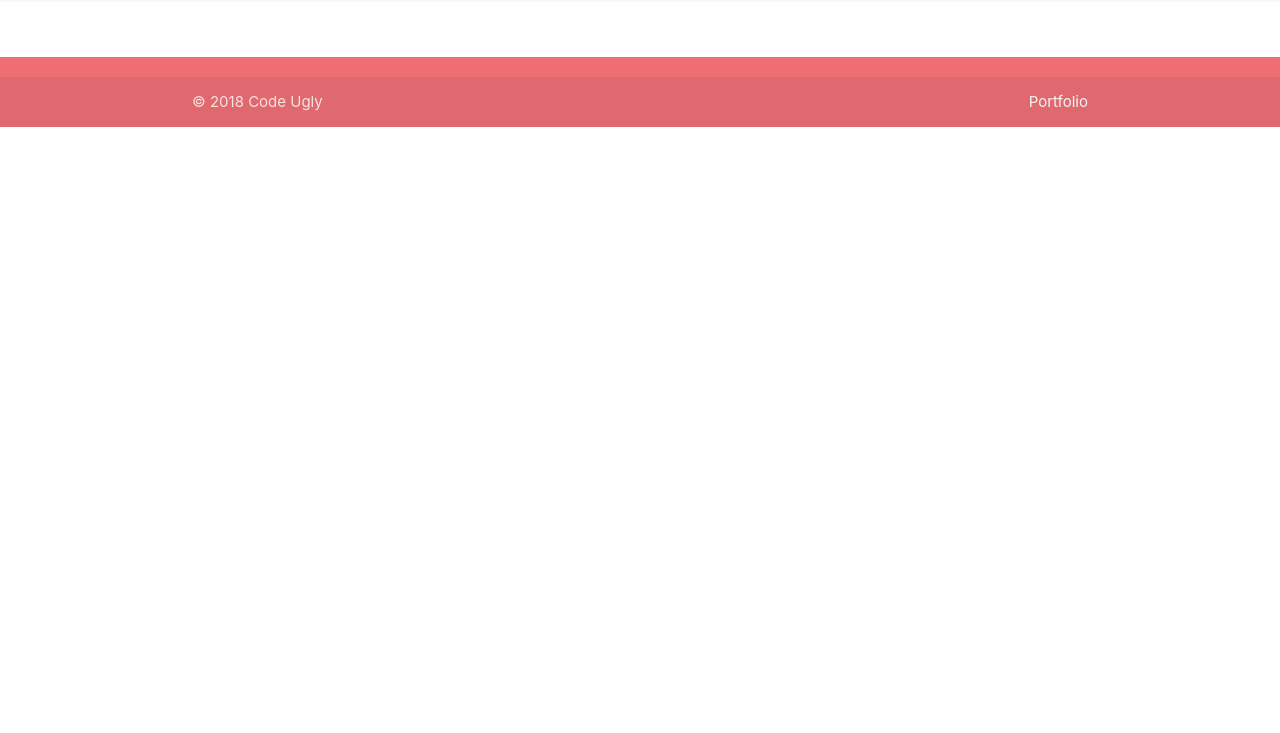
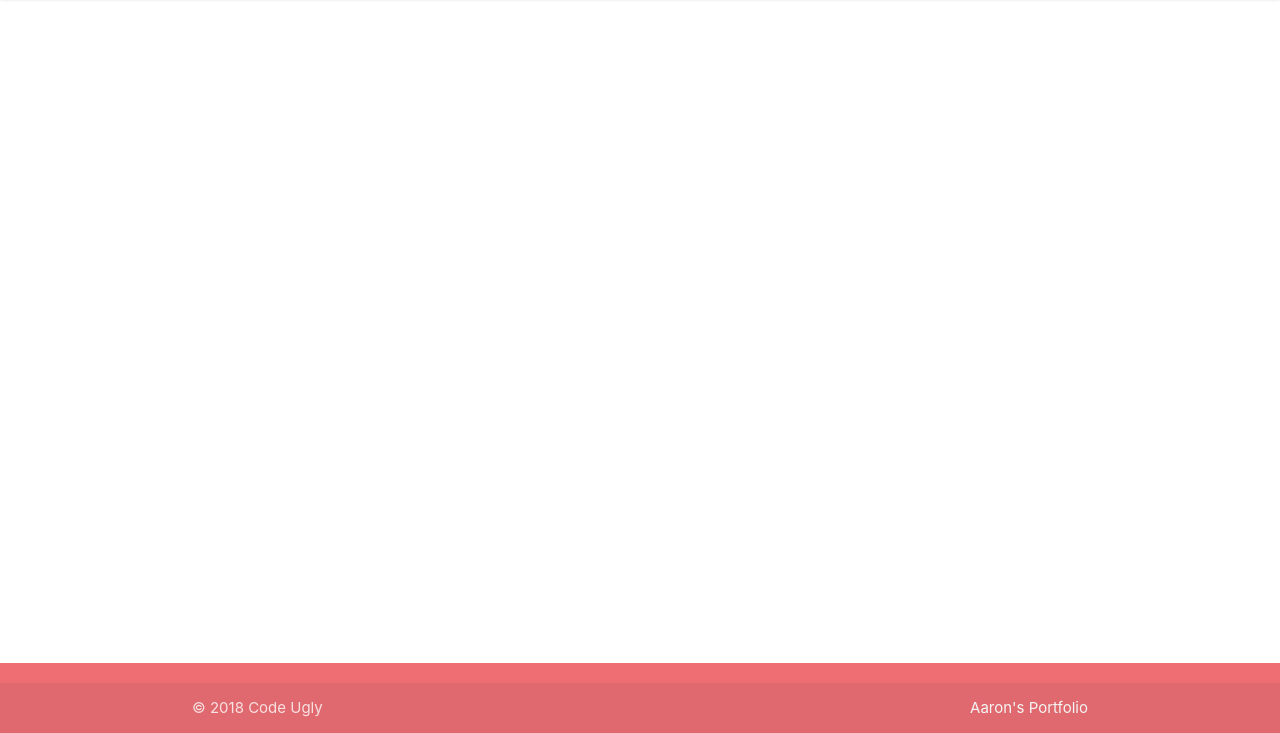
Before and after one commit to AaronKWalker/Hangman_Video_Game_Edition, a plain HTML site: page index.html in a window 1280 px wide. Shown: the part 67-800 px from the top of the page. Drawn offline with nearby package versions, Linux system fonts and the light colour scheme.

Commit message:
tweeked footer

```diff
--- a/css/main.css
+++ b/css/main.css
@@ -1,3 +1,13 @@
+body {
+    display: flex;
+    min-height: 100vh;
+    flex-direction: column;
+  }
+
+  main {
+    flex: 1 0 auto;
+  }
+
  .hidden{
     visibility: hidden;
 }
--- a/index.html
+++ b/index.html
@@ -39,7 +39,7 @@
         <div class="footer-copyright">
             <div class="container">
             © 2018 Code Ugly
-            <a class="grey-text text-lighten-4 right" href="http://www.aaronkennethwalker.com" target="_blank">Portfolio</a>
+            <a class="grey-text text-lighten-4 right" href="http://www.aaronkennethwalker.com" target="_blank">Aaron's Portfolio</a>
             </div>
         </div>
     </footer>
```
